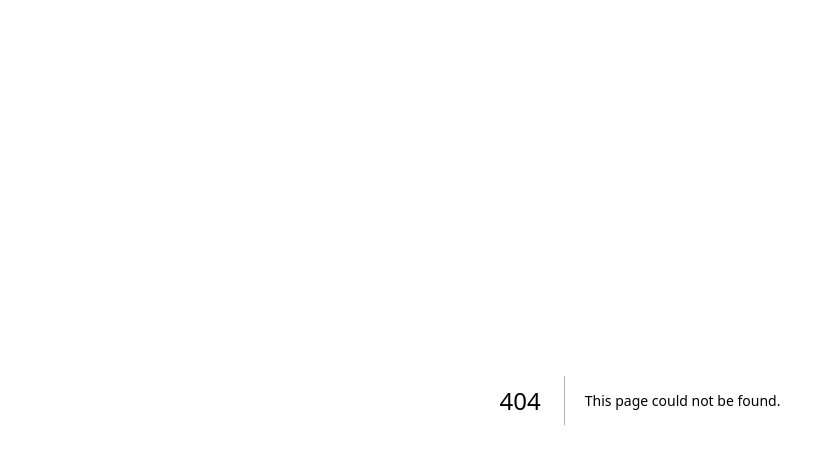
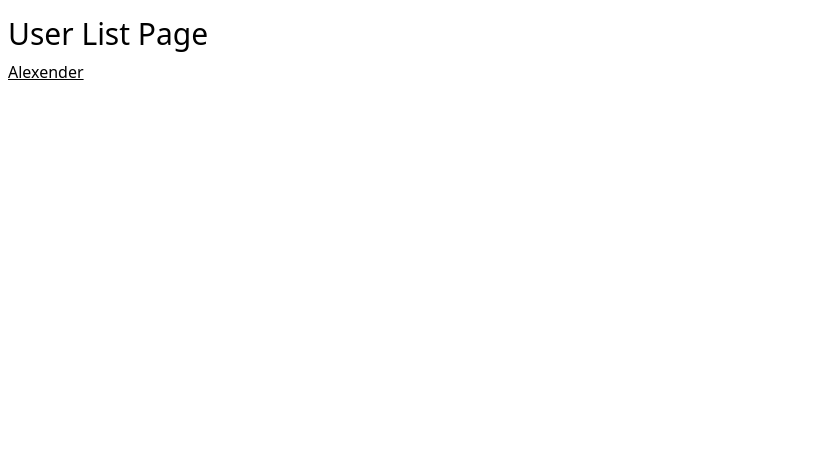
Before and after one commit to shariar-duke/nextjs-error-handeling, a Next.js app: page /users in a window 1280 px wide. Before the commit this address had no page. Shown: the top 464 px of the page, without its empty margins (0-835 px from the left). Built offline with nearby package versions, Linux system fonts and the light colour scheme.

Commit message:
User List page

```diff
--- /dev/null
+++ b/src/app/users/page.js
@@ -0,0 +1,12 @@
+import Link from "next/link";
+
+export default function Page() {
+  return (
+    <div className="p-2">
+      <h1 className="my-2 text-3xl">User List Page</h1>
+      <Link className="underline" href="/users/123">
+        Alexender
+      </Link>
+    </div>
+  );
+}
```
